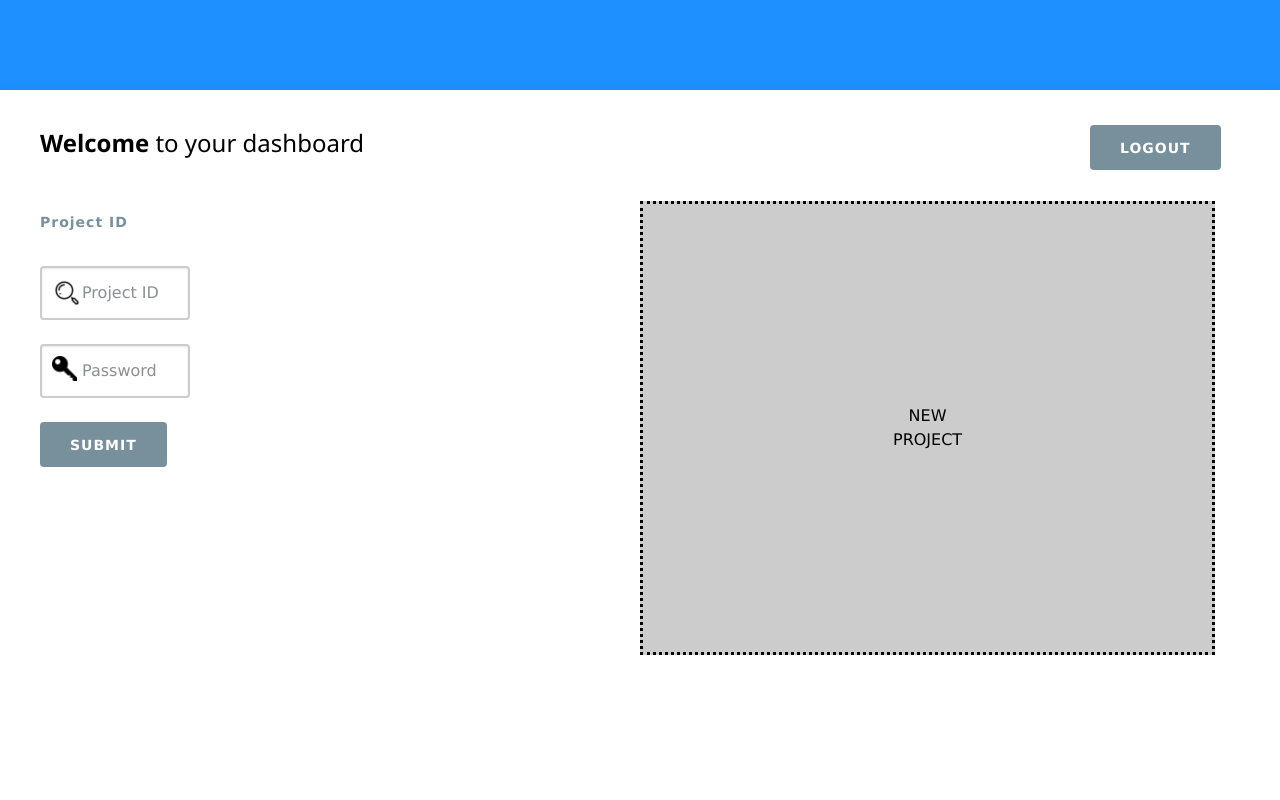
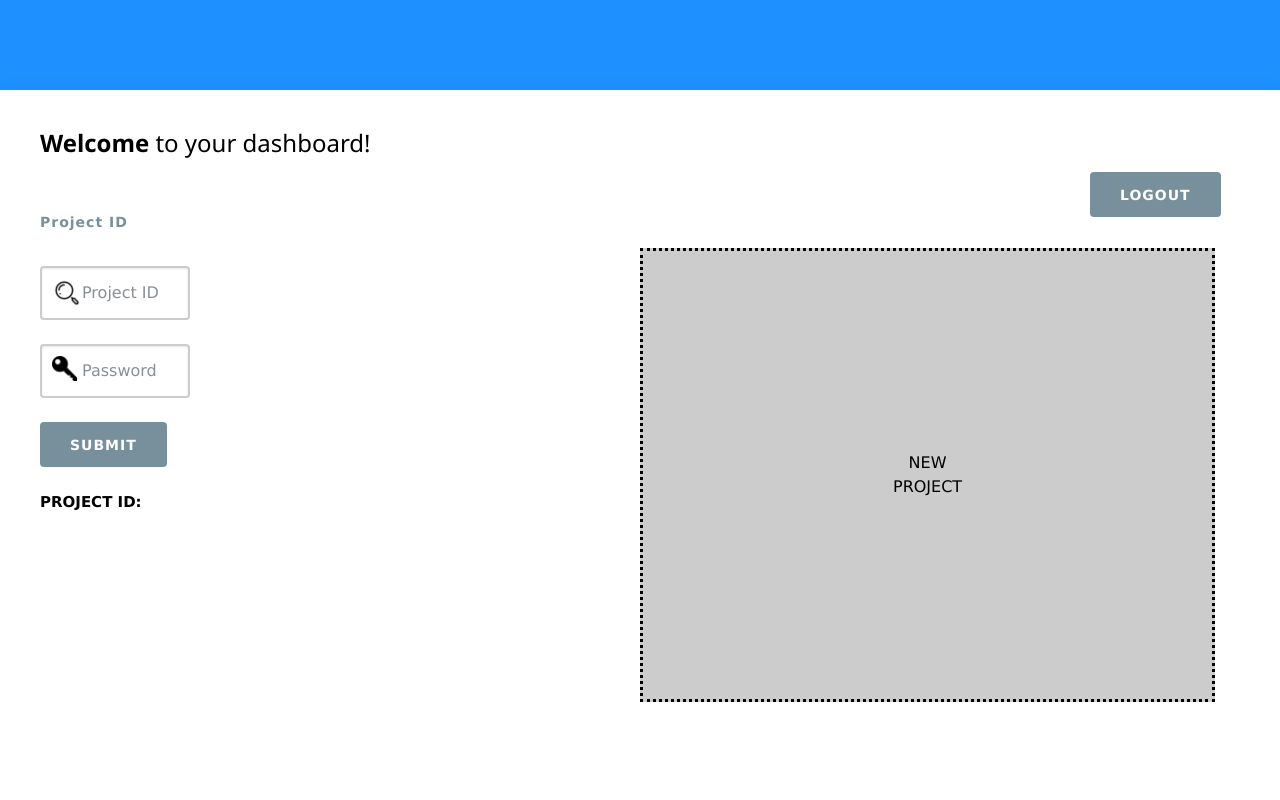
Before and after one commit to rishabhpar/porjectteam12, a React (Create React App) app in the folder frontend/: page /newproject in a window 1280 px wide. Both pictures are taken after a click on the button "Go Back". Shown: the top 800 px of the page. Built offline with nearby package versions, Linux system fonts and the light colour scheme.

Commit message:
Edited dashboard to correctly route to hardware and bug fixes

```diff
--- a/frontend/src/components/Alert.jsx
+++ b/frontend/src/components/Alert.jsx
@@ -7,7 +7,7 @@ function Alert(props) {
     return (
         <div
             className="w3-pale-red w3-text-red w3-border w3-border-red w3-round-large"
-            style={{ padding: "1rem", marginTop: "1rem" }}>
+            style={{ padding: "1rem", marginTop: "1rem", whiteSpace: "nowrap", float: "left"}}>
             {props.message}
         </div>
     );
--- a/frontend/src/components/App.jsx
+++ b/frontend/src/components/App.jsx
@@ -22,9 +22,9 @@ function App() {
                     <Route path="/register" exact component={Register} />
                     <Route path="/hardware" exact component={Hardware}/>
                     <Route path="/newproject" exact component={NewProject}/>
-                    <Route path="/dashboard" exact component={Dashboard} />
+                    {/*<Route path="/dashboard" exact component={Dashboard} />*/}
                     {/* the dashboard should not be viewable if user is not logged in */}
-                   {/* <ProtectedRoute path="/dashboard" exact component={Dashboard} />*/}
+                    <ProtectedRoute path="/dashboard" exact component={Dashboard} />
 
                 </Switch>
             </Router>
--- a/frontend/src/components/Dashboard.jsx
+++ b/frontend/src/components/Dashboard.jsx
@@ -6,15 +6,14 @@ import Alert from "./Alert";
 import PositiveAlert from "./PositiveAlert";
 import { Button } from 'react';
 import auth from "../auth";
-import { BiSearchAlt } from "react-icons/bi";
 
 var divStyle = {
     color:'white'
 };
 
 class Dashboard extends React.Component {
-    state = { err: "" };
-    dashboard = (e) => {
+    state = { err: "" , arr: [], searcher:''};
+     dashboard = (e) => {
         e.preventDefault();
          axios
              .post("http://127.0.0.1:5000/api/dashboard", {
@@ -30,46 +29,69 @@ class Dashboard extends React.Component {
                      this.setState({ dashboard: false });
                  } else {
                      // else, clear err message
-                     // and internally communicate that the login succeeded
+                     // and internally communicate that the project was found
                      this.setState({dashboard: true });
                      this.setState({ err: "" });
-                     // once logged in reroute to the dashboard and pass email
-                     // to show you are logged in with a specific user.
-                     this.props.history.push({
-                         pathname: "/dashboard",
-                         // state: {email: document.getElementById("email").value}
-                     });
+                     this.setState({searcher:document.getElementById('searchid').value})
+                     // once the project is found reroute to the hardware page
+                     setTimeout(() => {
+                        this.props.history.push({
+                            pathname: "/hardware",
+                            state: {searchid: document.getElementById("searchid").value},
+                        })
+                    }, 3000);
+
                  }
-             });
+             });};
+
+    //potential method to display data from datbase
+     displayProject = (arr) =>{
+        return arr.map((na, index) => (
+            <div key={index}>
+                <h3>{arr.name}</h3>
+            </div>
+        ));
      };
+
+    //method to push external paths
     nextPath(path) {
         this.props.history.push(path);
-      }
+      };
 
     render () {
+
 
         let alert;
         if (this.state.err !== "") {
           alert = <Alert message={`Check your form and try again! (${this.state.err})`}></Alert>;
         }
 
-        // variable to hold an PositiveAlert component that is updated based on the login state
+        // variable to hold an PositiveAlert component that is updated based on the project state
         let positiveAlert;
         if (this.state.dashboard) {
-            positiveAlert = <PositiveAlert message={`Found`}></PositiveAlert>;
+            positiveAlert = <PositiveAlert message={`Success! Taking you to hardware checkout for the project`}></PositiveAlert>;
         }
         return (
             <div className="container">
                  <div className="card-wrapper">
                     <div class="card1">
-                        <h3><strong>Welcome</strong> to your dashboard{/*{this.props.location.state.name}*/}</h3>
+                        <h3><strong>Welcome</strong> to your dashboard! {/*<strong>{this.props.location.state.email}!</strong>*/}</h3>
                         <form name="searchform" onSubmit={this.dashboard}>
                         <label className= "searchbar" for="searchid"><strong>Project ID</strong> </label>
 
                         <input type="searchid" placeholder="Project ID" id="searchid"  class="field" required/>
                         <input type="password" placeholder="Password" id="searchpass"  class="field" required/>
-                        <input type="submit" value="Submit" class="btnSearch"/>
+
+                        {/* insert the alert initialized above */}
+                        {alert}
+                        <div class = "move">
+                        <input type="submit" value="Submit" class="btn"/>
+                        {/* if project was found, display ID and let them know it was found */}
+                        <p style={{whiteSpace: "nowrap"}} ><strong>PROJECT ID: {this.state.searcher}</strong></p>
+                         {positiveAlert}
+                         </div>
                         </form>
+                        {/* Routes to new project or back home after logging out */}
                         <button onClick={() => this.nextPath('/newproject')} class = "bigbtn" variant = "outline-primary">NEW PROJECT</button>
                         <button onClick={() => this.nextPath('/')} class = "btnLogout" variant = "outline-primary">Logout</button>
                     </div>
--- a/frontend/src/components/NewProject.jsx
+++ b/frontend/src/components/NewProject.jsx
@@ -8,11 +8,11 @@ import auth from "../auth";
 
 
 class NewProject extends Component {
-    // state of the Login component
+    // state of the NewProject component
     // err is the error message flask server returned
     state = { err: "" };
 
-    // login is an onSubmit function that will post
+    // newproject is an onSubmit function that will post
     // form submission data to the server
     newproject = (e) => {
        e.preventDefault();
@@ -27,24 +27,24 @@ class NewProject extends Component {
             .then((res) => {
                 if (res.data.error) {
                     // if there is an error, update err with message
-                    // and internally communicate that the login failed
+                    // and internally communicate that the project creation failed
                     this.setState({ err: res.data.error });
                     this.setState({ newproject: false });
                 } else {
                     // else, clear err message
-                    // and internally communicate that the login succeeded
+                    // and internally communicate that the project creation succeeded
                     this.setState({newproject: true });
                     this.setState({ err: "" });
                     // once logged in reroute to the dashboard and pass email
                     // to show you are logged in with a specific user.
                     this.props.history.push({
-                        pathname: "/dashboard",
-                        // state: {email: document.getElementById("email").value}
+                        pathname: "/dashboard"
                     });
                 }
             });
 
     };
+    //finds next authorized path
     nextPath() {
         auth.login(() => {
             this.props.history.push({
@@ -90,7 +90,7 @@ class NewProject extends Component {
 
                         <span>
                             <input type="submit" value="Submit" class="btn"/>
-                            {/* if the login is successful, communicate with user that it is done */}
+                            {/* if the project creation is successful, communicate with user that it is done */}
                             {positiveAlert}
                         </span>
                     </form>
--- a/frontend/src/components/PositiveAlert.jsx
+++ b/frontend/src/components/PositiveAlert.jsx
@@ -7,8 +7,8 @@ function PositiveAlert(props) {
     return (
         <div
             className="w3-pale-green w3-text-green w3-border w3-border-green w3-round-large"
-            style={{ padding: "1rem", marginTop: "1rem" }}>
-            {props.message}
+            style={{ padding: "1rem", marginTop: "1rem", whiteSpace: "nowrap", float: "left"}}>
+            <span>{props.message}</span>
         </div>
     );
 }
--- a/frontend/src/components/style.css
+++ b/frontend/src/components/style.css
@@ -299,39 +299,13 @@ label {
   background: var(--grey-medium);
   transition: color .15s ease, background-color .15s ease;
 }
-.btnSearch{
-  margin: 0 0 24px;
-  padding: 11px 30px 10px;
-  font-size: 14px;
-  line-height: 24px;
-  text-transform: uppercase;
-  letter-spacing: 1px;
-  font-weight: 600;
-  text-decoration: none;
-  color: var(--white);
-  border: none;
-  border-radius: 4px;
-  outline: none;
-  cursor: pointer;
-  display: inline-block;
-  background: var(--grey-medium);
-  transition: color .15s ease, background-color .15s ease;
-  position: relative;
+
+.move{
+  position:relative;
   right:600px;
   top:90px
 }
-.btnSearch:hover {
-  background: var(--primary-dark);
-}
 
-.btnSearch--secondary {
-  color: var(--almost-black);
-  background: var(--secondary);
-}
-
-.btnSearch--secondary:hover {
-  background: var(--secondary-dark);
-}
 .btnLogout{
   margin: 0 0 24px;
   padding: 11px 30px 10px;
```
Also changed, not shown: 1 other file (tests, documents, lock files or other folders).
